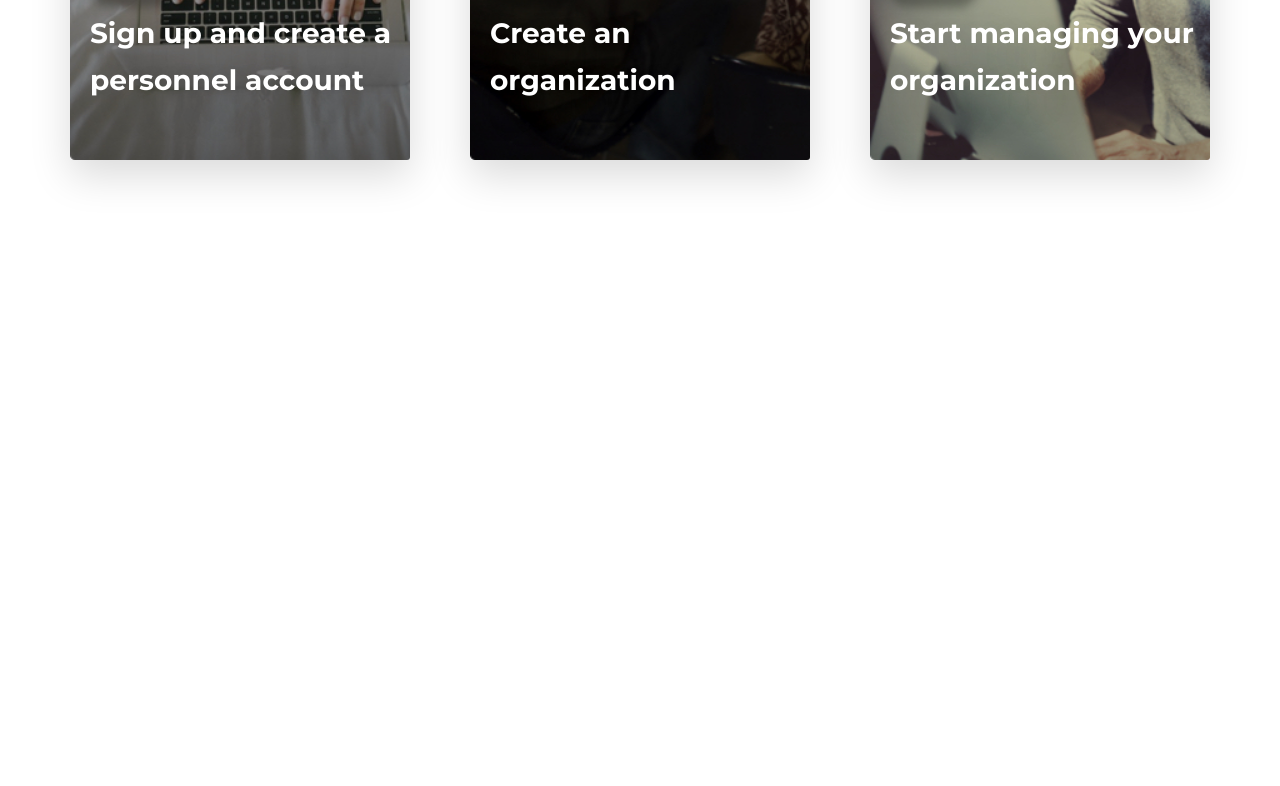
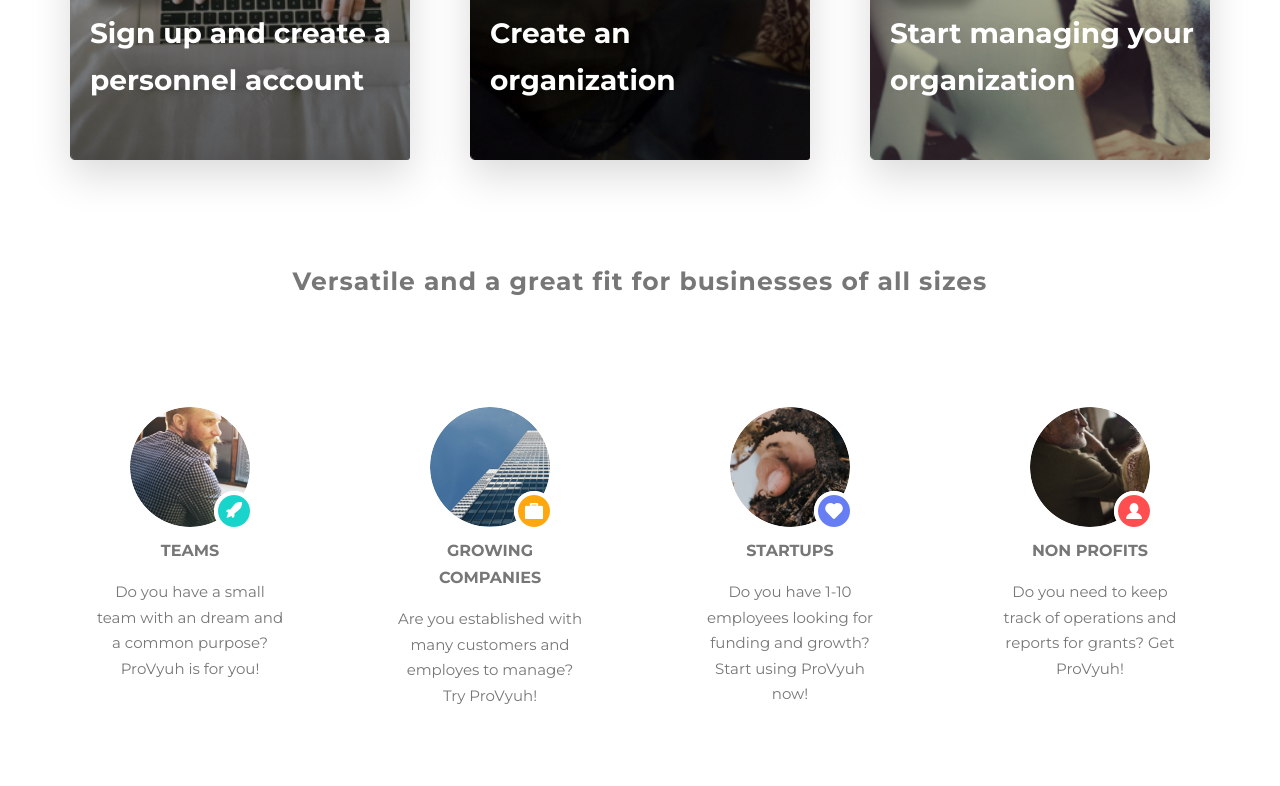
Before and after one commit to nbheemanathi/Provyuh, a website: page index.html in a window 1280 px wide. Shown: the part 1303-2089 px from the top of the page. Before the commit the page ends 1543 px from the top, so only its background shows below. Drawn offline with Linux system fonts and the light colour scheme.

Commit message:
features

```diff
--- a/index.html
+++ b/index.html
@@ -104,6 +104,53 @@
                 </div>
             </div>
         </section>
+        <section class="section-features">
+            <div class="u-center-text u-margin-bottom-big">
+                <h2 class="heading-secondary">
+                    Versatile and a great fit for businesses of all sizes
+                </h2>
+            </div>
+            <div class="row">
+                <div class="col-1-of-4">
+                    <div class="feature-box">
+                        <img src="./img/startups-image-with-icon.jpg" alt="startup" class="feature-box__icon">
+                        <h3 class="heading-tertiary u-margin-bottom-small">TEAMS</h3>
+                        <p class="feature-box__text">
+                            Do you have a small team with an dream and a common purpose? ProVyuh is for you!
+                        </p>
+                    </div>
+                </div>
+                <div class="col-1-of-4">
+                    <div class="feature-box">
+                        <img src="./img/growing-companies-image-with-icon.jpg" alt="grow" class="feature-box__icon">
+                        <h3 class="heading-tertiary u-margin-bottom-small">GROWING COMPANIES</h3>
+                        <p class="feature-box__text">
+                                Are you established with many customers and employes to manage? Try ProVyuh!
+                        </p>
+                    </div>
+                </div>
+                <div class="col-1-of-4">
+                    <div class="feature-box">
+                        <img src="./img/non-profits-image-with-icon.jpg" alt="profits" class="feature-box__icon">
+                        <h3 class="heading-tertiary u-margin-bottom-small">STARTUPS</h3>
+                        <p class="feature-box__text">
+                                Do you have 1-10 employees looking for funding and growth?
+                                Start using ProVyuh now!
+                        </p>
+                    </div>
+                </div>
+                <div class="col-1-of-4">
+                    <div class="feature-box">
+                        <img src="./img/team-image-with-icon.jpg" alt="team" class="feature-box__icon">
+                        <h3 class="heading-tertiary u-margin-bottom-small">NON PROFITS</h3>
+                        <p class="feature-box__text">
+                                Do you need to keep track of operations and reports for grants?
+                                Get ProVyuh!
+                        </p>
+                    </div>
+                </div>
+            </div>
+        </section>
     </main>
 
 </body>
--- a/sass/base/_typography.scss
+++ b/sass/base/_typography.scss
@@ -34,3 +34,8 @@ body{
     display: inline-block;
     letter-spacing: 1px;
 }
+.heading-tertiary{
+    font-size: 1.6rem;
+    font-weight: 700;
+    text-transform: uppercase;
+}
--- /dev/null
+++ b/sass/components/_feature-box.scss
@@ -0,0 +1,13 @@
+.feature-box {
+    background-color: rgba($color: $color-white, $alpha: 0.8);
+    font-size: 1.5rem;
+     padding: 2.5rem;
+    //padding-bottom: 1rem;
+    text-align: center;
+    // width:30rem;
+
+    &__icon {
+        margin-bottom: 1rem;
+        display: inline-block;
+    }
+}
--- a/sass/main.scss
+++ b/sass/main.scss
@@ -8,6 +8,7 @@
 
 @import "components/button";
 @import "components/card";
+@import "components/feature-box";
 
 @import "layout/header";
 @import "layout/grid";
--- a/sass/pages/_home.scss
+++ b/sass/pages/_home.scss
@@ -1,3 +1,6 @@
 .section-about{
     padding: 5rem 0;
 }
+.section-features{
+    padding: 5rem 0;
+}
```
Also changed, not shown: css/style.css.
